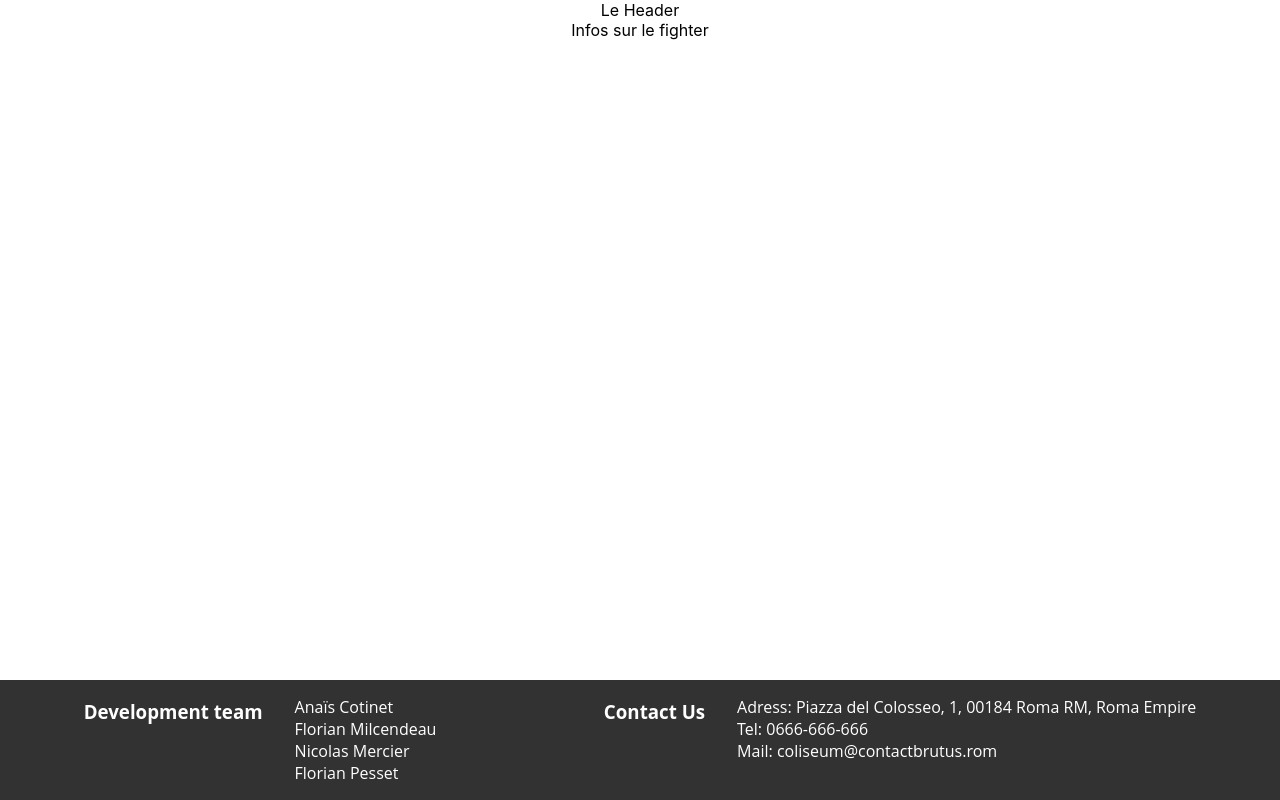
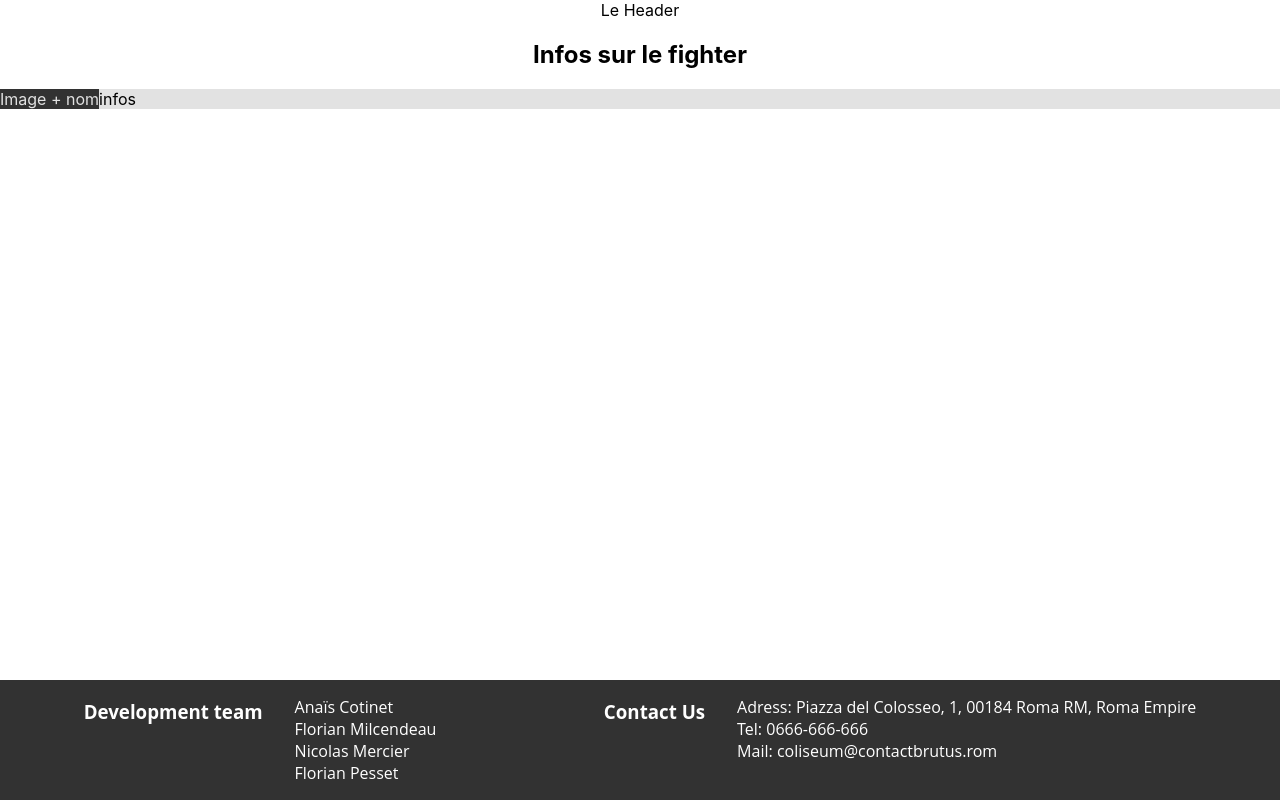
Before and after one commit to nicholas570/Arena-pit, a React (Create React App) app: page /fighterdetails in a window 1280 px wide. Built offline with nearby package versions, Linux system fonts and the light colour scheme.

Commit message:
add fightedetail

```diff
--- /dev/null
+++ b/src/css/FighterDetails.module.css
@@ -0,0 +1,9 @@
+.fighterCard {
+  display: flex;
+  background-color: #e2e2e2;
+}
+
+.profil {
+  background-color: #323232;
+  color: #e2e2e2;
+}
--- a/src/views/FighterDetails.jsx
+++ b/src/views/FighterDetails.jsx
@@ -1,7 +1,17 @@
 import React from 'react';
 
+import styles from '../css/FighterDetails.module.css';
+
 function FighterDetails() {
-  return <div>Infos sur le fighter</div>;
+  return (
+    <div>
+      <h2>Infos sur le fighter</h2>
+      <div className={styles.fighterCard}>
+        <div className={styles.profil}>Image + nom</div>
+        <div className={styles.infos}>infos</div>
+      </div>
+    </div>
+  );
 }
 
 export default FighterDetails;
```
